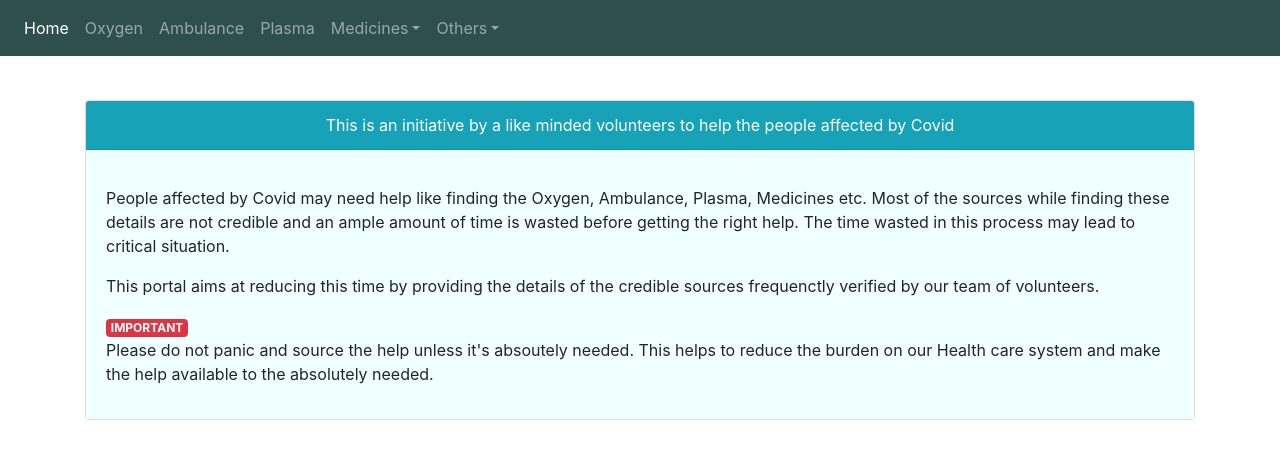
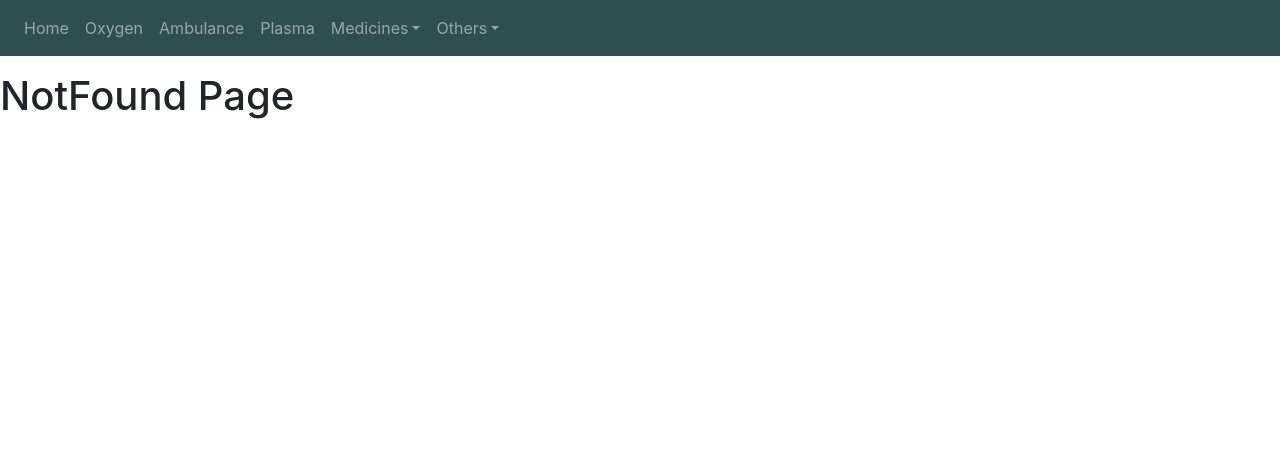
Before and after one commit to bangalore-covid-resources/covid-help-portal, a React (Create React App) app: page / in a window 1280 px wide. Shown: the top 458 px of the page. Built offline with nearby package versions, Linux system fonts and the light colour scheme.

Commit message:
Use repo base in routes

```diff
--- a/src/App.js
+++ b/src/App.js
@@ -4,11 +4,12 @@ import Header from "./components/main/header";
 import Footer from "./components/main/footer";
 import RouterConfig from "./router/routerConfig";
 
+
 import "./content/styles/App.scss";
 
 function App() {
   return (
-    <Router basename="/covid-help-portal">
+    <Router>
       <div className="App">
         <Header />
         <RouterConfig />
--- a/src/constants/application-routes.js
+++ b/src/constants/application-routes.js
@@ -1,10 +1,12 @@
+export const BASE = "/covid-help-portal";
+
 const APPLICATION_URL = {
-  HOME: "/",
-  OXYGEN: "/oxygen",
-  AMBULANCE: "/ambulance",
-  PLASMA: "/plasma",
-  REMDESIVIR: "/remdesivir",
-  MEALS: "/meals",
+  HOME: `${BASE}/`,
+  OXYGEN: `${BASE}/oxygen`,
+  AMBULANCE: `${BASE}/ambulance`,
+  PLASMA: `${BASE}/plasma`,
+  REMDESIVIR: `${BASE}/remdesivir`,
+  MEALS: `${BASE}/meals`,
 };
 
 export default APPLICATION_URL;
```
